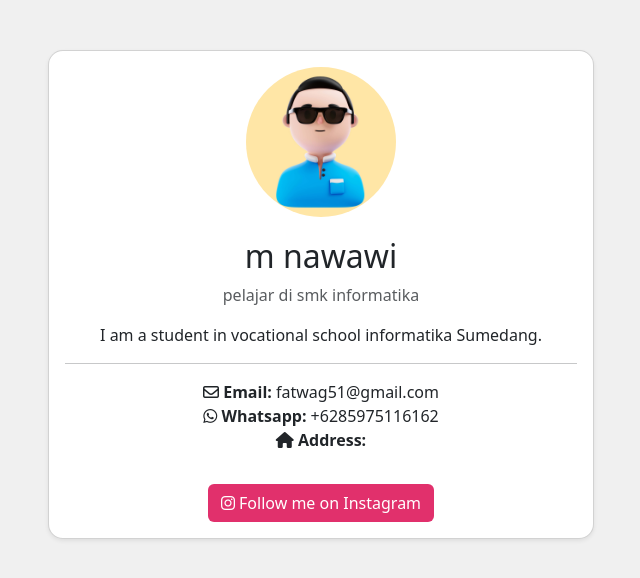
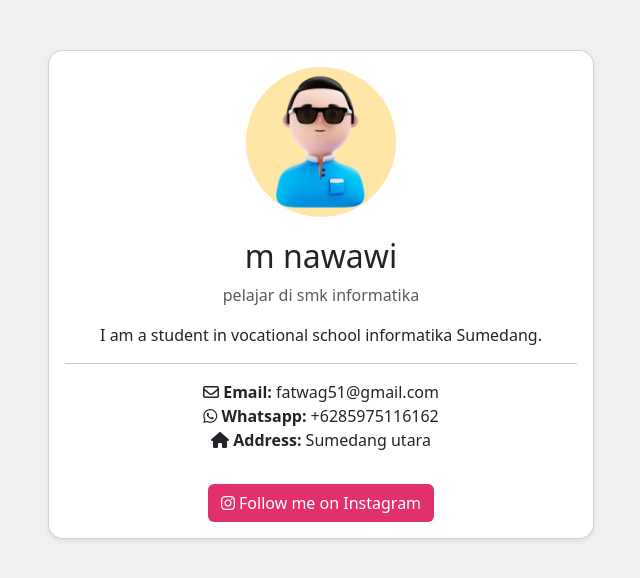
Before and after one commit to f4twa169/ta_m.nawawi_xrpl4, a plain HTML site: page index.html in a window 1280 px wide. Shown: the whole page, without its empty margins (319-959 px from the left). Drawn offline with nearby package versions, Linux system fonts and the light colour scheme.

Commit message:
Update index.html

```diff
--- a/index.html
+++ b/index.html
@@ -23,7 +23,7 @@
                         <ul class="list-unstyled">
                             <li><i class="fa-regular fa-envelope"></i> <strong>Email:</strong> fatwag51@gmail.com</li>
                             <li><i class="fa-brands fa-whatsapp"></i> <strong>Whatsapp:</strong> +6285975116162</li>
-                            <li><i class="fa-solid fa-house"></i> <strong>Address:</strong> </li>
+                            <li><i class="fa-solid fa-house"></i> <strong>Address:</strong> Sumedang utara </li>
                         </ul>
                         <a href="https://www.instagram.com/169ftwa/profilecard/?igsh=NHB5MHlsZzhwZWxt" target="_blank" class="btn btn-instagram mt-3">
                             <i class="fab fa-instagram"></i> Follow me on Instagram
```
